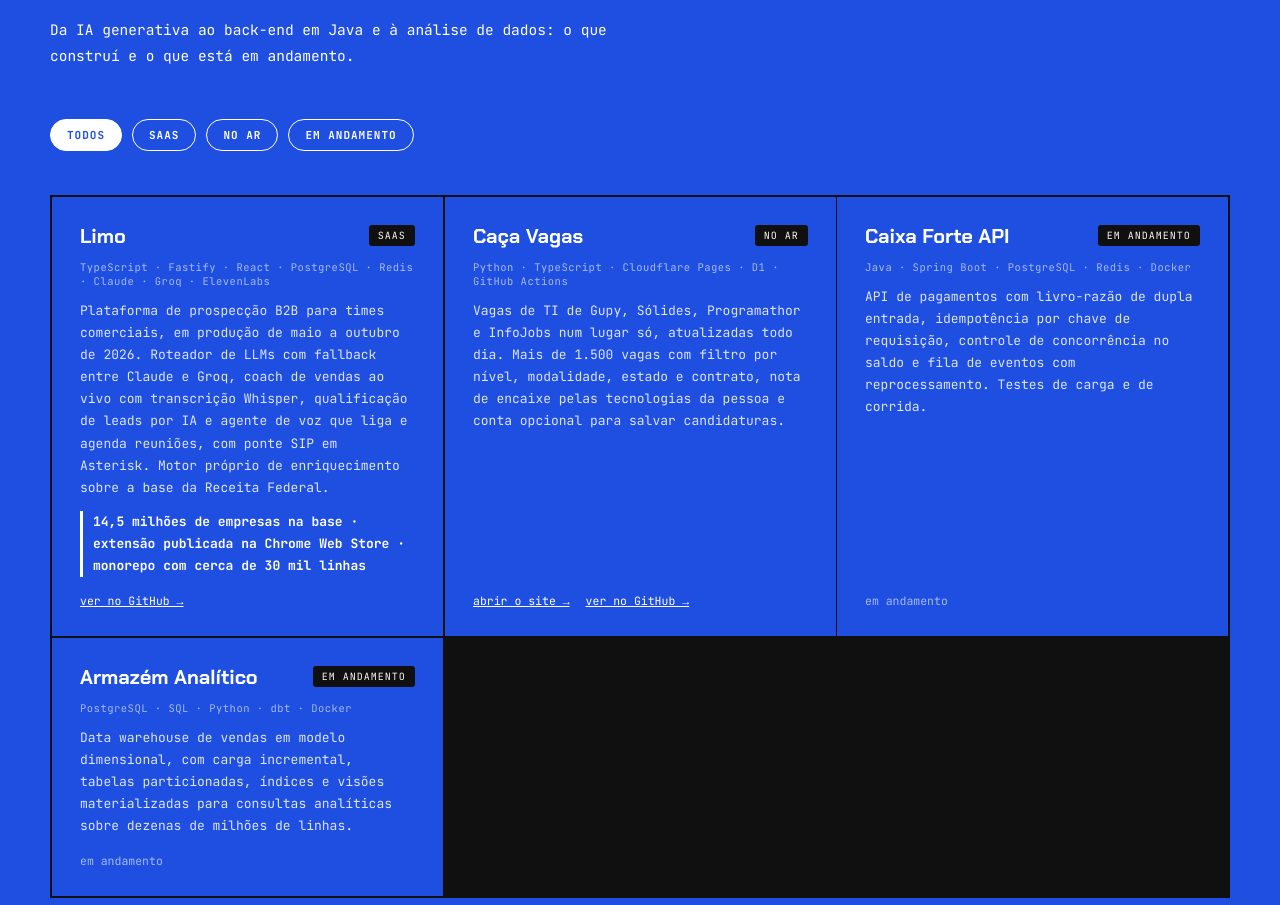
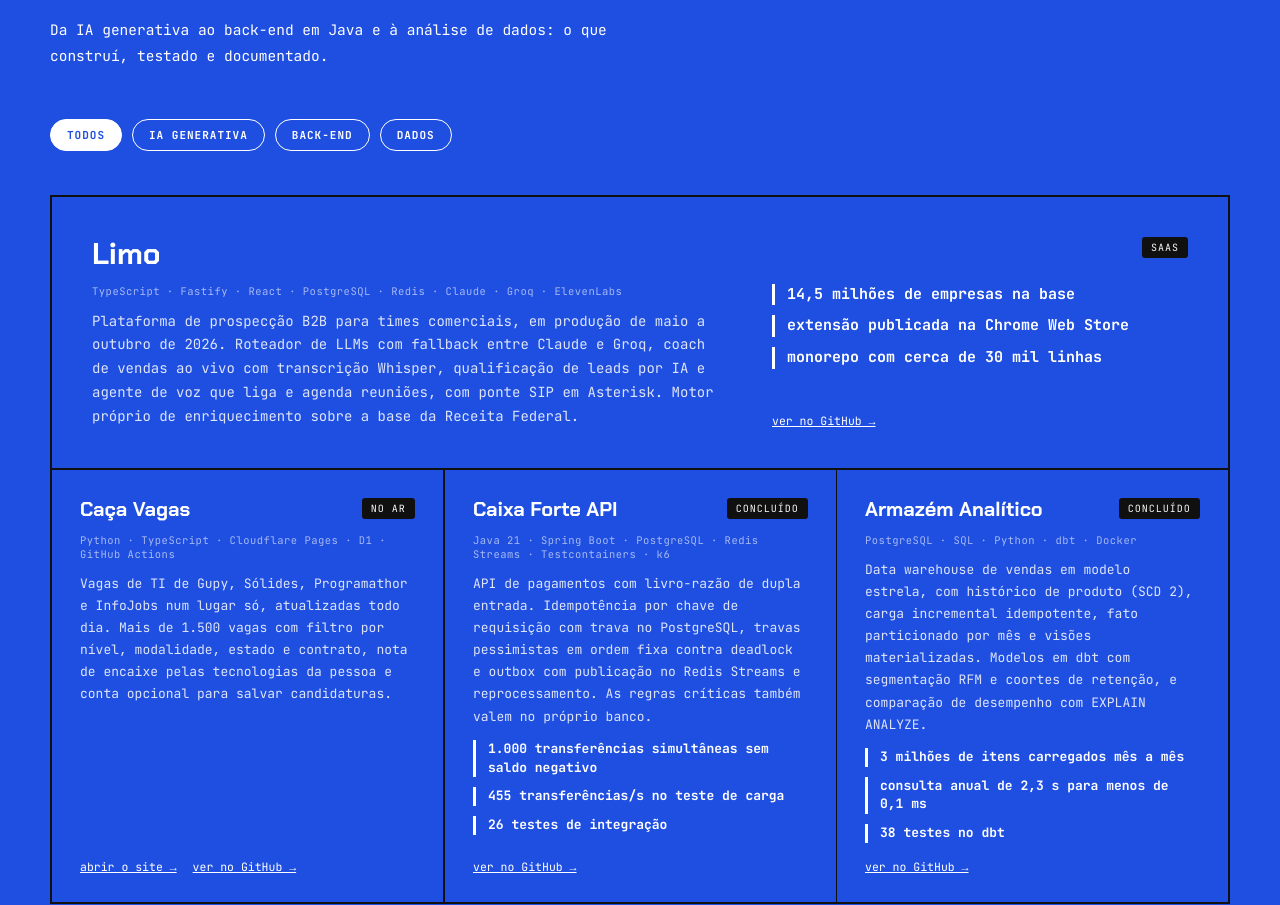
Before and after one commit to andrssb/andrssb.github.io, a plain HTML site: page index.html in a window 1280 px wide. Shown: the part 1649-2554 px from the top of the page. Drawn offline with Linux system fonts and the light colour scheme.

Commit message:
Projetos: Limo em destaque, filtros por area e Caixa Forte e Armazem concluidos

```diff
--- a/index.html
+++ b/index.html
@@ -19,7 +19,7 @@
     document.documentElement.setAttribute('data-theme', t);
   })();
 </script>
-<link rel="stylesheet" href="style.css?v=9">
+<link rel="stylesheet" href="style.css?v=10">
 </head>
 <body>
 
@@ -100,12 +100,12 @@
   <div class="interno">
     <div class="cab revelar"><span>/* projetos que construí */</span><span id="contaProj">3 no total</span></div>
     <h2 class="revelar">PROJETOS.</h2>
-    <p class="desc revelar">Da IA generativa ao back-end em Java e à análise de dados: o que construí e o que está em andamento.</p>
+    <p class="desc revelar">Da IA generativa ao back-end em Java e à análise de dados: o que construí, testado e documentado.</p>
     <div class="filtros revelar" id="filtros">
       <button class="filtro ativo" data-f="todos">TODOS</button>
-      <button class="filtro" data-f="saas">SAAS</button>
-      <button class="filtro" data-f="noar">NO AR</button>
-      <button class="filtro" data-f="andamento">EM ANDAMENTO</button>
+      <button class="filtro" data-f="ia">IA GENERATIVA</button>
+      <button class="filtro" data-f="backend">BACK-END</button>
+      <button class="filtro" data-f="dados">DADOS</button>
     </div>
     <div class="grade" id="grade"></div>
   </div>
@@ -128,11 +128,11 @@
         </div>
         <div class="bloco">
           <h4>FERRAMENTAS</h4>
-          <div class="chips"><span class="chip">SQL</span><span class="chip">PostgreSQL</span><span class="chip">Python</span><span class="chip">Redis</span><span class="chip">Playwright</span></div>
+          <div class="chips"><span class="chip">SQL</span><span class="chip">PostgreSQL</span><span class="chip">Python</span><span class="chip">dbt</span><span class="chip">Redis</span><span class="chip">Playwright</span></div>
         </div>
         <div class="bloco">
-          <h4>EM ANDAMENTO</h4>
-          <p><b>Armazém Analítico</b>: data warehouse de vendas com carga incremental e particionamento no PostgreSQL.</p>
+          <h4>PROJETO DE DADOS</h4>
+          <p><b>Armazém Analítico</b>: data warehouse de vendas com carga incremental, particionamento no PostgreSQL e modelos em dbt, testado com 3 milhões de itens.</p>
         </div>
         <a class="btn cheio" href="#projetos">VER PROJETOS &rarr;</a>
       </div>
@@ -158,7 +158,7 @@
     <div class="cab revelar"><span>/* trajetória em tecnologia */</span><span>currículo</span></div>
     <h2 class="revelar">MINHA JORNADA ATÉ AQUI.</h2>
     <ol class="trajetoria">
-      <li class="traj c-royal revelar"><span class="traj-ponto"></span><div class="traj-data">2026 — AGORA</div><h3 class="traj-titulo">Software Engineer</h3><p class="traj-desc">Projetos próprios como o Limo, plataforma SaaS de prospecção com IA generativa, e o Caça Vagas, no ar com mais de 1.500 vagas. Em andamento: Caixa Forte API e Armazém Analítico.</p></li>
+      <li class="traj c-royal revelar"><span class="traj-ponto"></span><div class="traj-data">2026 — AGORA</div><h3 class="traj-titulo">Software Engineer</h3><p class="traj-desc">Projetos próprios: o Limo, plataforma SaaS de prospecção com IA generativa; o Caça Vagas, no ar com mais de 1.500 vagas; a Caixa Forte API, de pagamentos; e o Armazém Analítico, de dados.</p></li>
       <li class="traj c-verde revelar"><span class="traj-ponto"></span><div class="traj-data">JUL 2026 — AGORA</div><h3 class="traj-titulo">Graduação em Análise de Dados · Anhanguera</h3><p class="traj-desc">Graduação em andamento, focada em análise e tratamento de dados.</p></li>
       <li class="traj c-roxo revelar"><span class="traj-ponto"></span><div class="traj-data">2026</div><h3 class="traj-titulo">Engenharia de Dados · Indicium</h3><p class="traj-desc">Curso concluído em 2026.</p></li>
       <li class="traj c-azul revelar"><span class="traj-ponto"></span><div class="traj-data">CONCLUÍDO EM JUL 2026</div><h3 class="traj-titulo">Análise e Desenvolvimento de Sistemas · Descomplica</h3><p class="traj-desc">Graduação em tecnologia, com projetos próprios em Python, FastAPI, Java e Flutter.</p></li>
@@ -201,7 +201,7 @@
   </div>
 </div>
 
-<script src="avatar.js?v=9"></script>
-<script src="script.js?v=9"></script>
+<script src="avatar.js?v=10"></script>
+<script src="script.js?v=10"></script>
 </body>
 </html>
--- a/script.js
+++ b/script.js
@@ -4,25 +4,27 @@ const ponteiroFino = matchMedia('(pointer: fine)').matches;
 // ---------- dados ----------
 const PROJETOS = [
   {
-    nome: 'Limo', tipo: 'saas', tag: 'SAAS', tecs: 'TypeScript · Fastify · React · PostgreSQL · Redis · Claude · Groq · ElevenLabs',
+    nome: 'Limo', tipos: ['ia', 'backend'], tag: 'SAAS', destaque: true, tecs: 'TypeScript · Fastify · React · PostgreSQL · Redis · Claude · Groq · ElevenLabs',
     texto: 'Plataforma de prospecção B2B para times comerciais, em produção de maio a outubro de 2026. Roteador de LLMs com fallback entre Claude e Groq, coach de vendas ao vivo com transcrição Whisper, qualificação de leads por IA e agente de voz que liga e agenda reuniões, com ponte SIP em Asterisk. Motor próprio de enriquecimento sobre a base da Receita Federal.',
     res: '14,5 milhões de empresas na base · extensão publicada na Chrome Web Store · monorepo com cerca de 30 mil linhas',
     links: [['ver no GitHub', 'https://github.com/andrssb/limo']],
   },
   {
-    nome: 'Caça Vagas', tipo: 'noar', tag: 'NO AR', tecs: 'Python · TypeScript · Cloudflare Pages · D1 · GitHub Actions',
+    nome: 'Caça Vagas', tipos: ['dados', 'backend'], tag: 'NO AR', tecs: 'Python · TypeScript · Cloudflare Pages · D1 · GitHub Actions',
     texto: 'Vagas de TI de Gupy, Sólides, Programathor e InfoJobs num lugar só, atualizadas todo dia. Mais de 1.500 vagas com filtro por nível, modalidade, estado e contrato, nota de encaixe pelas tecnologias da pessoa e conta opcional para salvar candidaturas.',
     links: [['abrir o site', 'https://caca-vagas.pages.dev'], ['ver no GitHub', 'https://github.com/andrssb/caca-vagas']],
   },
   {
-    nome: 'Caixa Forte API', tipo: 'andamento', tag: 'EM ANDAMENTO', tecs: 'Java · Spring Boot · PostgreSQL · Redis · Docker',
-    texto: 'API de pagamentos com livro-razão de dupla entrada, idempotência por chave de requisição, controle de concorrência no saldo e fila de eventos com reprocessamento. Testes de carga e de corrida.',
-    links: [], priv: 'em andamento',
+    nome: 'Caixa Forte API', tipos: ['backend'], tag: 'CONCLUÍDO', tecs: 'Java 21 · Spring Boot · PostgreSQL · Redis Streams · Testcontainers · k6',
+    texto: 'API de pagamentos com livro-razão de dupla entrada. Idempotência por chave de requisição com trava no PostgreSQL, travas pessimistas em ordem fixa contra deadlock e outbox com publicação no Redis Streams e reprocessamento. As regras críticas também valem no próprio banco.',
+    res: '1.000 transferências simultâneas sem saldo negativo · 455 transferências/s no teste de carga · 26 testes de integração',
+    links: [['ver no GitHub', 'https://github.com/andrssb/caixa-forte-api']],
   },
   {
-    nome: 'Armazém Analítico', tipo: 'andamento', tag: 'EM ANDAMENTO', tecs: 'PostgreSQL · SQL · Python · dbt · Docker',
-    texto: 'Data warehouse de vendas em modelo dimensional, com carga incremental, tabelas particionadas, índices e visões materializadas para consultas analíticas sobre dezenas de milhões de linhas.',
-    links: [], priv: 'em andamento',
+    nome: 'Armazém Analítico', tipos: ['dados'], tag: 'CONCLUÍDO', tecs: 'PostgreSQL · SQL · Python · dbt · Docker',
+    texto: 'Data warehouse de vendas em modelo estrela, com histórico de produto (SCD 2), carga incremental idempotente, fato particionado por mês e visões materializadas. Modelos em dbt com segmentação RFM e coortes de retenção, e comparação de desempenho com EXPLAIN ANALYZE.',
+    res: '3 milhões de itens carregados mês a mês · consulta anual de 2,3 s para menos de 0,1 ms · 38 testes no dbt',
+    links: [['ver no GitHub', 'https://github.com/andrssb/armazem-analitico']],
   },
 ];
 
@@ -199,14 +201,14 @@ function observa(raiz = document) { raiz.querySelectorAll('.revelar:not(.visivel
 // ---------- projetos ----------
 const grade = document.getElementById('grade');
 function mostraProjetos(f) {
-  const lista = PROJETOS.filter(p => f === 'todos' || p.tipo === f);
+  const lista = PROJETOS.filter(p => f === 'todos' || p.tipos.includes(f));
   grade.innerHTML = lista.map(p => `
-    <article class="proj revelar">
+    <article class="proj revelar${p.destaque ? ' destaque' : ''}">
       <span class="brilho"></span><span class="mira m1"></span><span class="mira m2"></span><span class="mira m3"></span><span class="mira m4"></span>
-      <div class="proj-topo"><h3>${esc(p.nome)}</h3><span class="proj-tag">${esc(p.tag || p.tipo.toUpperCase())}</span></div>
+      <div class="proj-topo"><h3>${esc(p.nome)}</h3><span class="proj-tag">${esc(p.tag)}</span></div>
       <div class="tecs">${esc(p.tecs)}</div>
       <p>${esc(p.texto)}</p>
-      ${p.res ? `<p class="res">${esc(p.res)}</p>` : ''}
+      ${p.res ? `<ul class="res">${p.res.split(' · ').map(r => `<li>${esc(r)}</li>`).join('')}</ul>` : ''}
       <div class="acoes">${p.links.map(([t, u]) => `<a class="link" href="${u}"${u.startsWith('http') ? ' target="_blank" rel="noopener"' : ''}>${esc(t)} &rarr;</a>`).join('')}${p.priv ? `<span class="priv">${esc(p.priv)}</span>` : ''}</div>
     </article>`).join('');
   completaGrade();
@@ -222,13 +224,14 @@ new IntersectionObserver((en, obs) => {
   gradeVista = true; obs.disconnect();
   grade.querySelectorAll('.proj').forEach(c => c.classList.add('visivel'));
 }, { threshold: .05 }).observe(grade);
-// completa a última linha da grade com blocos pretos, como na referência
+// se a última linha não fecha, o último card estica até o fim em vez de deixar buraco
 function completaGrade() {
-  grade.querySelectorAll('.tampa').forEach(t => t.remove());
+  const comuns = [...grade.querySelectorAll('.proj:not(.destaque)')];
+  comuns.forEach(c => { c.style.gridColumn = ''; });
+  if (!comuns.length) return;
   const colunas = getComputedStyle(grade).gridTemplateColumns.split(' ').length;
-  const n = grade.querySelectorAll('.proj').length;
-  const sobra = (colunas - n % colunas) % colunas;
-  for (let i = 0; i < sobra; i++) grade.insertAdjacentHTML('beforeend', '<div class="tampa"></div>');
+  const sobra = (colunas - comuns.length % colunas) % colunas;
+  if (sobra) comuns[comuns.length - 1].style.gridColumn = `span ${sobra + 1}`;
 }
 function ativaInclinacao() {
   if (!ponteiroFino || movimentoReduzido) return;
--- a/style.css
+++ b/style.css
@@ -165,7 +165,20 @@ section.azul { background: var(--cor); color: #fff; }
 .proj:hover .proj-tag { background: var(--cor); color: #fff; }
 .proj .tecs { font-size: 10.5px; letter-spacing: .5px; opacity: .6; }
 .proj p { font-size: 13px; line-height: 1.7; opacity: .85; }
-.proj .res { font-weight: 700; opacity: 1; border-left: 3px solid currentColor; padding-left: 10px; }
+.proj .res { list-style: none; display: grid; gap: 10px; margin: 0; padding: 0; }
+.proj .res li { font-size: 13px; font-weight: 700; line-height: 1.45; border-left: 3px solid currentColor; padding-left: 12px; }
+/* card em destaque: ocupa a linha inteira, texto à esquerda e resultados à direita */
+.proj.destaque {
+  grid-column: 1 / -1; display: grid; grid-template-columns: minmax(0, 1.5fr) minmax(0, 1fr); column-gap: 56px; row-gap: 12px; padding: 40px;
+  grid-template-areas: "topo topo" "tecs res" "texto res" "texto acoes"; grid-template-rows: auto auto auto 1fr;
+}
+.proj.destaque .proj-topo { grid-area: topo; }
+.proj.destaque .tecs { grid-area: tecs; }
+.proj.destaque > p { grid-area: texto; font-size: 14px; }
+.proj.destaque .res { grid-area: res; align-self: start; }
+.proj.destaque .res li { font-size: 15px; }
+.proj.destaque .acoes { grid-area: acoes; align-self: end; }
+.proj.destaque h3 { font-size: 30px; }
 .proj .acoes { display: flex; flex-wrap: wrap; gap: 16px; margin-top: auto; padding-top: 4px; }
 .proj .link { font-size: 11.5px; text-decoration: underline; transition: color .15s; }
 .proj:hover .link { color: var(--cor-clara); }
@@ -176,7 +189,6 @@ section.azul { background: var(--cor); color: #fff; }
 .mira.m3 { bottom: 10px; left: 10px; border-width: 0 0 2px 2px; }
 .mira.m4 { bottom: 10px; right: 10px; border-width: 0 2px 2px 0; }
 .proj:hover .mira { opacity: .55; width: 18px; height: 18px; }
-.grade .tampa { background: var(--tinta); }
 
 /* dados (lab) */
 .lab { display: grid; grid-template-columns: 1fr 1fr; gap: 50px; align-items: center; }
@@ -300,6 +312,8 @@ footer span { opacity: .75; }
   section { padding: 70px 16px; }
   .sobre, .lab, .skills, .contato { grid-template-columns: 1fr; gap: 40px; }
   .grade { grid-template-columns: minmax(0, 1fr); }
+  .proj.destaque { grid-template-columns: minmax(0, 1fr); grid-template-areas: "topo" "tecs" "texto" "res" "acoes"; grid-template-rows: none; padding: 28px; }
+  .proj.destaque h3 { font-size: 24px; }
 }
 @media (max-width: 520px) {
   .boneco { width: 200px; }
```
